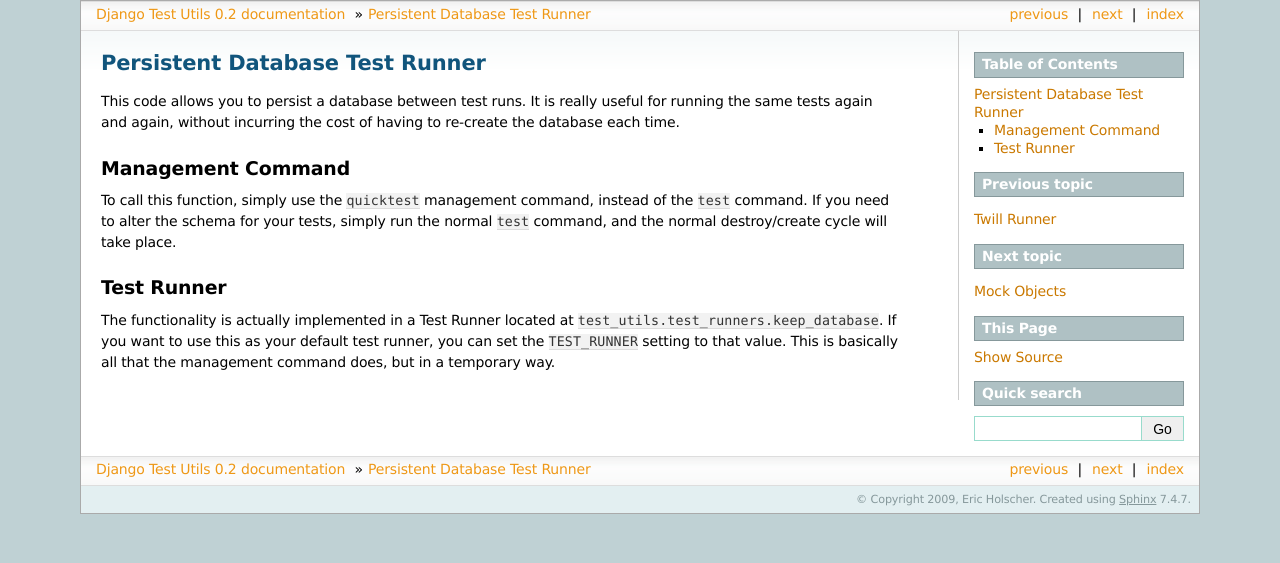
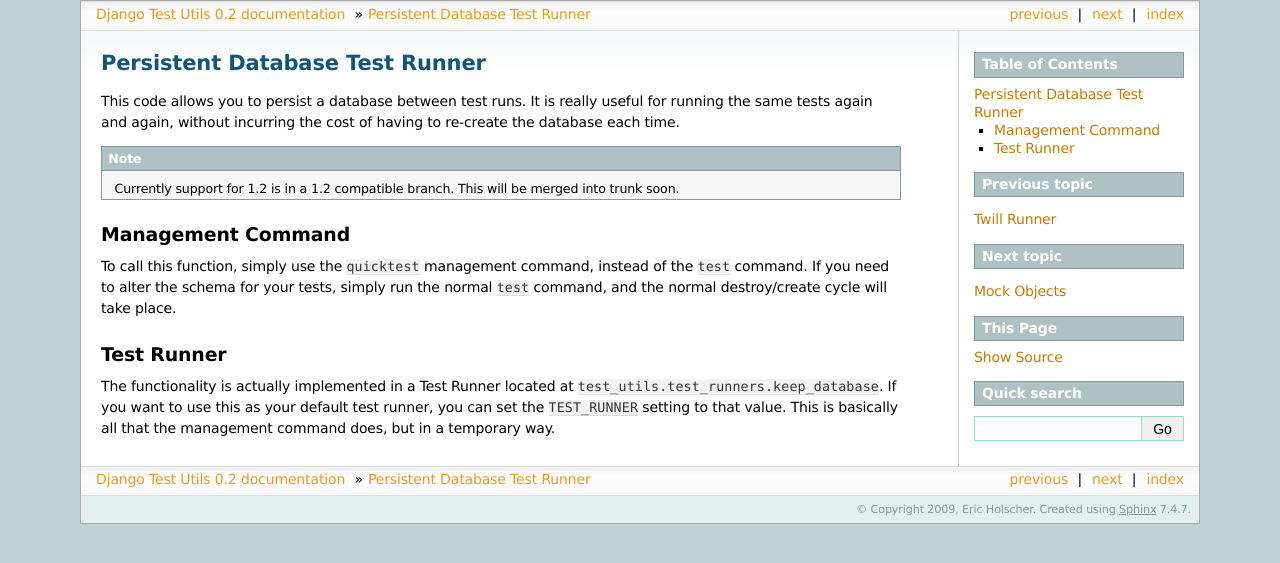
Before and after one commit to ericholscher/django-test-utils, a Sphinx documentation site: the page built from docs/source/keep_database_runner.rst, in a window 1280 px wide. Shown: the top 563 px of the page. Built offline with Sphinx 7.4.7, drawn with Linux system fonts in a browser that asks for light colours.

Commit message:
Added a note in the docs

```diff
--- a/docs/source/keep_database_runner.rst
+++ b/docs/source/keep_database_runner.rst
@@ -3,6 +3,11 @@
 ===============================
 
 This code allows you to persist a database between test runs. It is really useful for running the same tests again and again, without incurring the cost of having to re-create the database each time.
+
+.. note::
+
+    Currently support for 1.2 is in a 1.2 compatible branch. This will be
+    merged into trunk soon.
 
 
 Management Command
```
